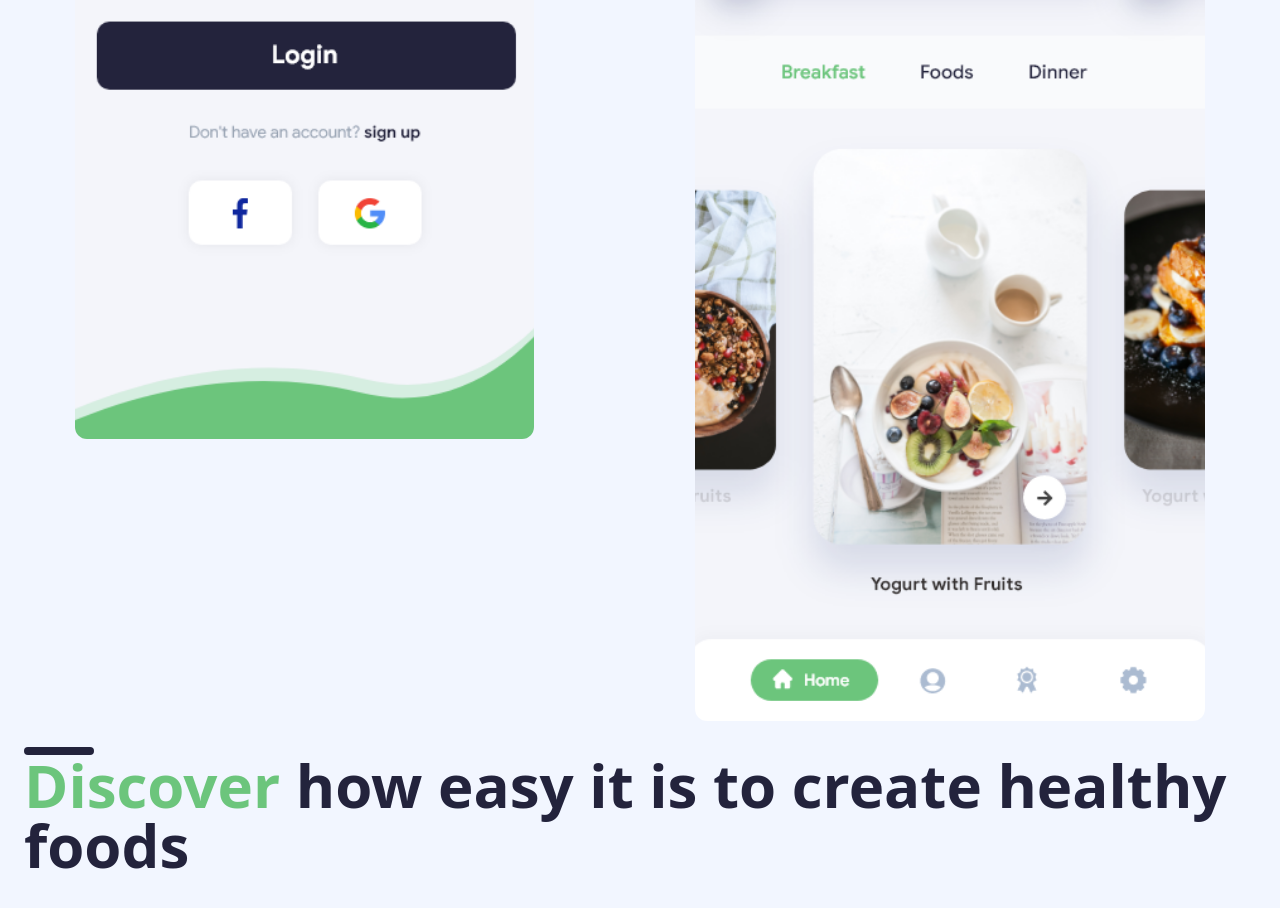
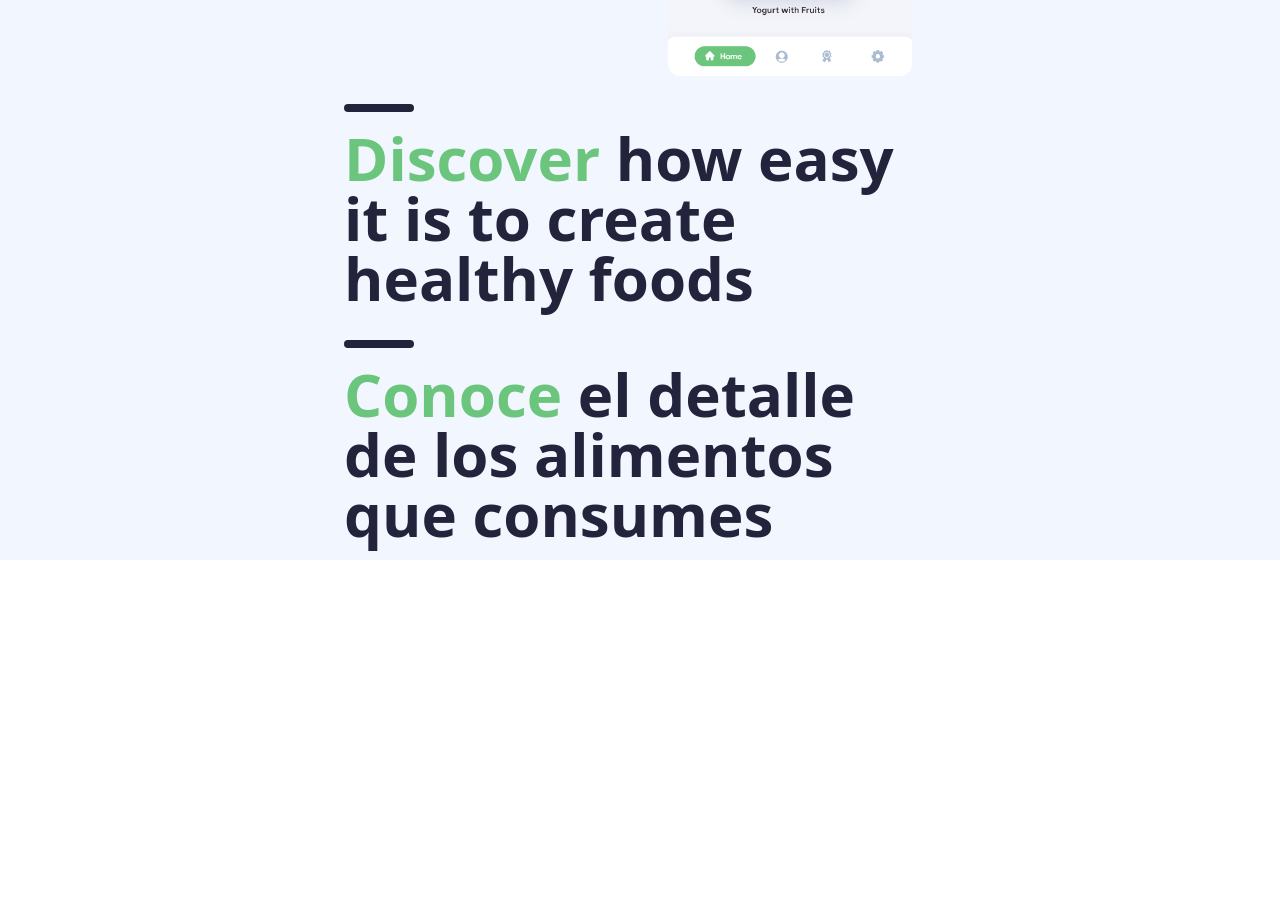
Before and after one commit to jonassarcilla/daietto, a Next.js app: page / in a window 1280 px wide. Shown: the part 1000-1908 px from the top of the page. After the commit the page ends 1560 px from the top, so only its background shows below. Built offline with nearby package versions, Linux system fonts and the light colour scheme.

Commit message:
Add feature section

```diff
--- a/src/components/Header.js
+++ b/src/components/Header.js
@@ -2,7 +2,7 @@ import React from 'react'
 
 const Header = () => {
     return (
-        <header className="container mx-auto px-6 py-8 flex flex-row flex-wrap gap-x-2 items-center">
+        <header className="container mx-auto px-6 py-8 flex flex-row flex-wrap gap-x-2 items-center max-w-screen-sm">
             <h1 className="font-bold text-2xl flex-auto">
                 <a href="/" className="flex flex-row flex-wrap gap-x-2 items-center text-accent">
                     <img src="/assets/daeitto_mobile_logo.svg" alt="Daeitto" />
--- a/src/components/Main.js
+++ b/src/components/Main.js
@@ -3,7 +3,7 @@ import Image from 'next/image'
 
 const Main = () => {
     return (
-        <main className="relative flex flex-col container mx-auto px-6">
+        <main className="relative flex flex-col container mx-auto px-6 max-w-screen-sm">
             {/* Hero Section */}
            <section className="flex flex-col">
                 <div className="flex flex-col">
@@ -42,9 +42,9 @@ const Main = () => {
 
            {/* Feature 1 */}
            <section className="z-10">
-                <div>
+                <div className="my-4">
                     <img src="/assets/top_divider.svg" alt="Daeitto - Top divider" />
-                    <h2 className="text-accent text-6xl font-bold">
+                    <h2 className="text-accent text-6xl font-bold my-4">
                         <strong className="text-primary">Discover </strong>
                         how easy it is to create healthy foods
                     </h2>
@@ -52,7 +52,15 @@ const Main = () => {
            </section>
 
            {/* Feature 2 */}
-           <section className="my-12"></section>
+           <section className="z-10">
+                <div className="my-4">
+                    <img src="/assets/top_divider.svg" alt="Daeitto - Top divider" />
+                    <h2 className="text-accent text-6xl font-bold my-4">
+                        <strong className="text-primary">Conoce </strong>
+                        el detalle de los alimentos que consumes
+                    </h2>
+                </div>
+           </section>
         </main>
     )
 }
```
